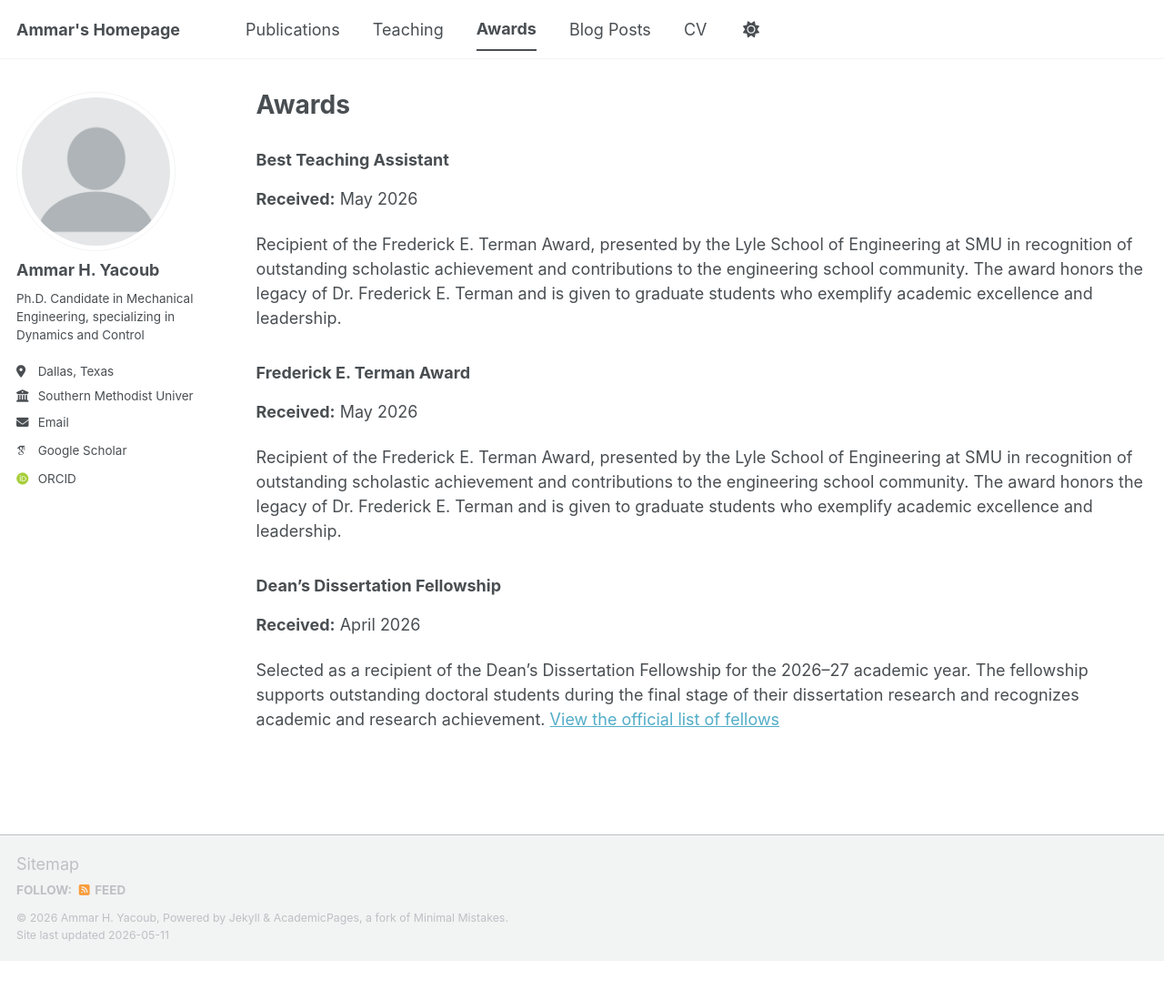
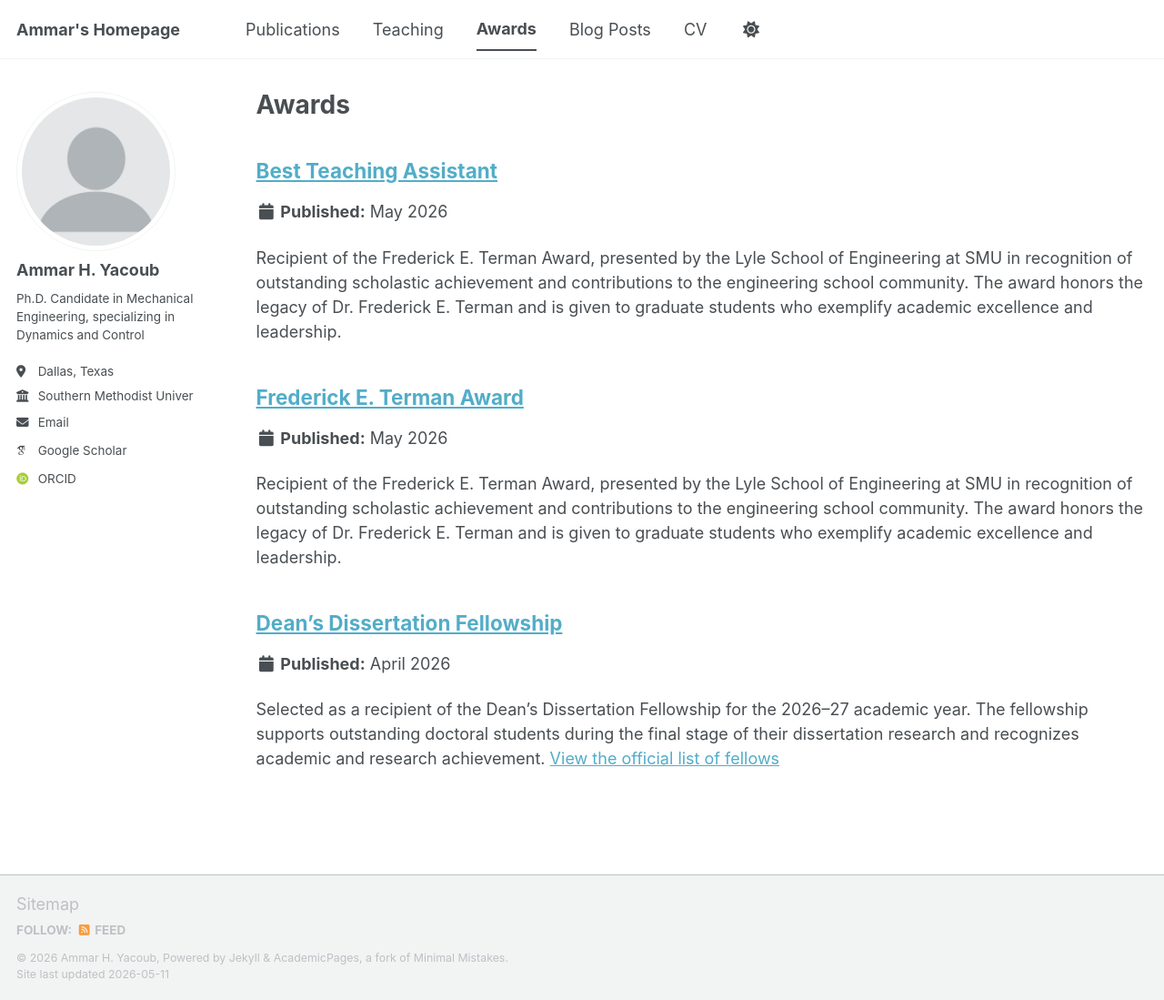
Before and after one commit to AmmarYacoub/AmmarYacoub.github.io, a Jekyll site: the page built from _pages/awards.html, in a window 1280 px wide and 1099 px high. Shown: the whole window at 91% size. Built offline with Jekyll 4.4.1, drawn with Linux system fonts in a browser that asks for light colours; some web fonts are replaced; a script bundle is joined from its source files by our own code; library files that are not in the unit come from our copies.

Commit message:
Update archive-single-award.html

```diff
--- a/_includes/archive-single-award.html
+++ b/_includes/archive-single-award.html
@@ -1,9 +1,84 @@
-<div class="archive__item">
-  <h3 class="archive__item-title">{{ post.title }}</h3>
+{% include base_path %}
 
-  <p><strong>Received:</strong> {{ post.date | date: "%B %Y" }}</p>
+{% if post.header.teaser %}
+  {% capture teaser %}{{ post.header.teaser }}{% endcapture %}
+{% else %}
+  {% assign teaser = site.teaser %}
+{% endif %}
 
-  {% if post.excerpt %}
-    <p>{{ post.excerpt }}</p>
-  {% endif %}
+{% if post.id %}
+  {% assign title = post.title | markdownify | remove: "<p>" | remove: "</p>" %}
+{% else %}
+  {% assign title = post.title %}
+{% endif %}
+
+<div class="{{ include.type | default: "list" }}__item">
+  <article class="archive__item" itemscope itemtype="http://schema.org/CreativeWork">
+    {% if include.type == "grid" and teaser %}
+      <div class="archive__item-teaser">
+        <img src=
+          {% if teaser contains "://" %}
+            "{{ teaser }}"
+          {% else %}
+            "{{ teaser | prepend: "/images/" | prepend: base_path }}"
+          {% endif %}
+          alt="">
+      </div>
+    {% endif %}
+
+    <h2 class="archive__item-title" itemprop="headline">
+      {% if post.link %}
+        <a href="{{ post.link }}">{{ title }}</a> <a href="{{ base_path }}{{ post.url }}" rel="permalink"><i class="fa fa-link" aria-hidden="true" title="permalink"></i><span class="sr-only">Permalink</span></a>
+      {% else %}
+        <a href="{{ base_path }}{{ post.url }}" rel="permalink">{{ title }}</a>
+      {% endif %}
+    </h2>
+
+    {% if post.read_time %}
+      <p class="page__meta"><i class="fa fa-clock" aria-hidden="true"></i> {% include read-time.html %}</p>
+    {% endif %}
+
+        {% if post.collection == 'teaching' %}
+          <p> {{ post.type }}, <i>{{ post.venue }}</i>, {{ post.date | default: "1900-01-01" | date: "%Y" }} </p>
+        {% elsif post.collection == 'publications' %}
+          <p>Published in <i>{{ post.venue }}</i>, {{ post.date | default: "1900-01-01" | date: "%Y" }} </p>
+        {% elsif post.date %}
+         <p class="page__date"><strong><i class="fa fa-fw fa-calendar" aria-hidden="true"></i> {{ site.data.ui-text[site.locale].date_label | default: "Received:" }}</strong> <time datetime="{{ post.date | date: "%B %Y" }}">{{ post.date | date: "%B %Y" }}</time></p>
+        {% endif %}
+
+    {% if post.excerpt and site.read_more != 'enabled' %}
+    <p class="archive__item-excerpt" itemprop="description">{{ post.excerpt | markdownify }}</p>
+    {% elsif post.excerpt and site.read_more == 'enabled' %}
+    <p class="archive__item-excerpt" itemprop="description"><p>{{ post.excerpt | markdownify | remove: '<p>' | remove: '</p>' }}<strong><a href="{{ base_path }}{{ post.url }}" rel="permalink"> Read more</a></strong></p></p>
+    {% endif %}
+
+    {% if post.citation and post.paperurl and post.slidesurl and post.bibtexurl %}
+      <p>Recommended citation: {{ post.citation }}<br /><a href="{{ post.paperurl }}">Download Paper</a> | <a href="{{ post.slidesurl }}">Download Slides</a> | <a href="{{ post.bibtexurl }}">Download Bibtex</a></p>
+    {% elsif post.citation and post.paperurl and post.slidesurl %}
+      <p>Recommended citation: {{ post.citation }}<br /><a href="{{ post.paperurl }}">Download Paper</a> | <a href="{{ post.slidesurl }}">Download Slides</a></p>
+    {% elsif post.citation and post.paperurl and post.bibtexurl %}
+      <p>Recommended citation: {{ post.citation }}<br /><a href="{{ post.paperurl }}">Download Paper</a> | <a href="{{ post.bibtexurl }}">Download Bibtex</a></p>
+    {% elsif post.citation and post.paperurl %}
+      <p>Recommended citation: {{ post.citation }}<br /><a href="{{ post.paperurl }}">Download Paper</a></p>
+    {% elsif post.citation and post.slidesurl and post.bibtexurl %}
+      <p>Recommended citation: {{ post.citation }}<br /><a href="{{ post.slidesurl }}">Download Slides</a> | <a href="{{ post.bibtexurl}}">Download Bibtex</a></p>
+    {% elsif post.citation and post.slidesurl %}
+      <p>Recommended citation: {{ post.citation }}<br /><a href="{{ post.slidesurl }}">Download Slides</a></p>
+    {% elsif post.citation and post.bibtexurl %}
+      <p>Recommended citation: {{ post.citation }}<br /><a href="{{ post.bibtexurl }}">Download Bibtex</a></p>
+    {% elsif post.citation %}
+      <p>Recommended citation: {{ post.citation }}</p>
+    {% elsif post.paperurl and post.bibtexurl %}
+      <p><a href="{{ post.paperurl }}">Download Paper</a> | <a href="{{ post.bibtexurl }}">Download Bibtex</a></p>
+    {% elsif post.paperurl %}
+      <p><a href="{{ post.paperurl }}">Download Paper</a></p>
+    {% elsif post.slidesurl and post.bibtexurl %}
+      <p><a href="{{ post.slidesurl }}">Download Slides</a> | <a href="{{ post.bibtexurl }}">Download Bibtex</a></p>
+    {% elsif post.slidesurl %}
+      <p><a href="{{ post.slidesurl }}">Download Slides</a></p>
+    {% elsif post.bibtexurl %}
+      <p><a href="{{ post.bibtexurl }}">Download Bibtex</a></p>
+    {% endif %}
+
+  </article>
 </div>
```
